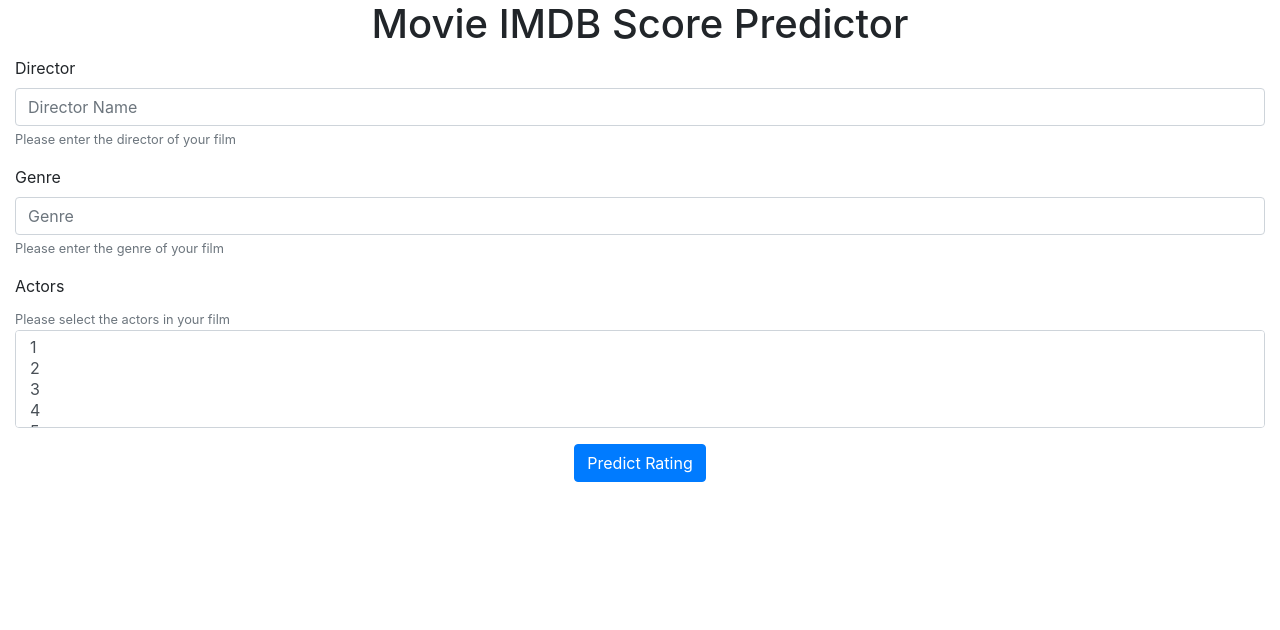
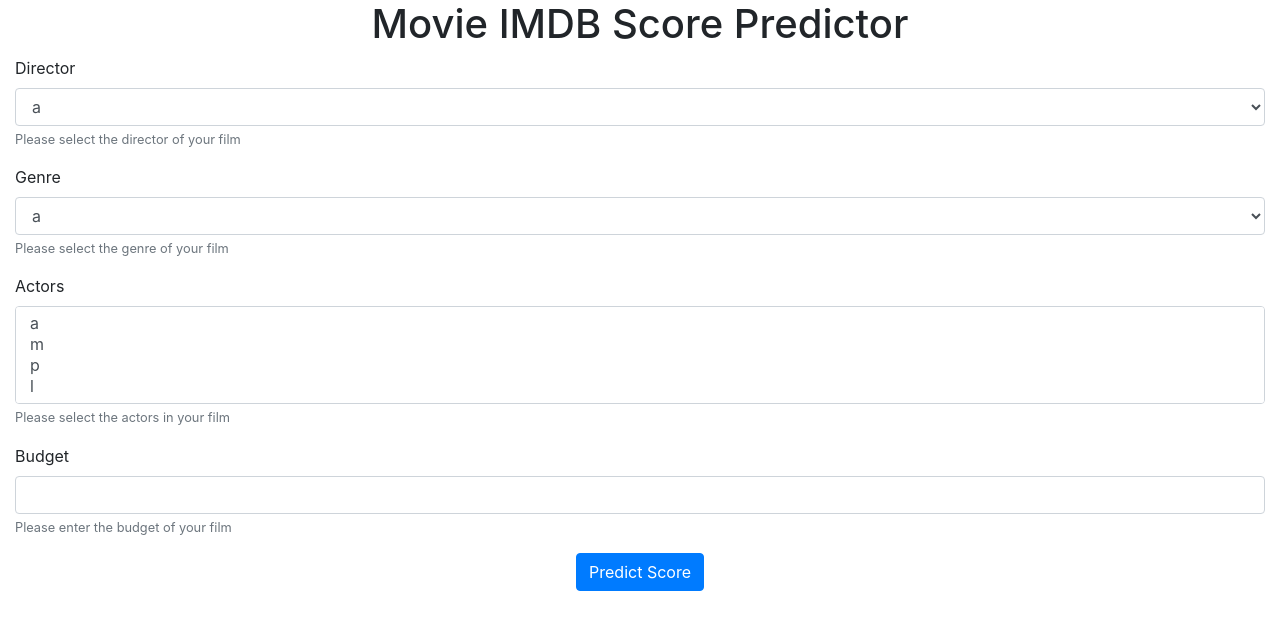
Before and after one commit to shravanjeevan/comp9321-ass2, a Flask app: template templates/index.html in a window 1280 px wide. Shown: the top 630 px of the page. Run offline with Flask 2, Linux system fonts and the light colour scheme; the template is opened without the code that fills it: most values are stand-ins (such as "Sample title", 1, 10 or a date in 2020); parts of the project's set-up code (start-up, migrations or seed data) failed here and were passed over; some libraries are stand-ins or nearby versions.

Commit message:
Updated home page UI - added dropdowns and extra fields

```diff
--- a/app.py
+++ b/app.py
@@ -581,7 +581,10 @@
 # APP ROUTING FUNCTIONS
 @app.route('/home', methods=['GET'])
 def index():
-    return render_template('index.html')
+
+    return render_template('index.html', directors=list(directorDF['director_name']),
+                                         actors=list(actorDF['actor_name']),
+                                         genres=list(genresDF['genres']))
 
 if __name__ == '__main__':
     app.run(debug=True, use_reloader=True)
--- a/templates/index.html
+++ b/templates/index.html
@@ -5,33 +5,45 @@
   <h1>Movie IMDB Score Predictor</h1>
 </center>
 
+<div class="form-group">
+<label for="Director">Director</label>
+<select class="form-control">
+  {% for dir in directors[1:] %}
+   <option>{{dir}}</option>
+  {% endfor %}
+</select>
+<small id="directorHelp" class="form-text text-muted">Please select the director of your film</small>
+</div>
+
 <form>
   <div class="form-group">
-    <label for="Director">Director</label>
-    <input type="text" class="form-control" id="directorInput" aria-describedby="directorHelp" placeholder="Director Name">
-    <small id="directorHelp" class="form-text text-muted">Please enter the director of your film</small>
-  </div>
-  <div class="form-group">
     <label for="Genre">Genre</label>
-    <input type="text" class="form-control" id="genreInput" placeholder="Genre">
-    <small id="directorHelp" class="form-text text-muted">Please enter the genre of your film</small>
-    <div class="form-group">
-  </div>
+    <select class="form-control">
+      {% for gen in genres[1:] %}
+       <option>{{gen}}</option>
+      {% endfor %}
+    </select>
+    <small id="genreHelp" class="form-text text-muted">Please select the genre of your film</small>
+</div>
+
   <div class="form-group">
    <label for="Actors">Actors</label>
+   <select multiple class="form-control" id="exampleFormControlSelect2">
+     {% for actor in actors[1:] %}
+      <option>{{actor}}</option>
+     {% endfor %}
+   </select>
    <small id="actorsHelp" class="form-text text-muted">Please select the actors in your film</small>
-   <select multiple class="form-control" id="exampleFormControlSelect2">
-     <option>1</option>
-     <option>2</option>
-     <option>3</option>
-     <option>4</option>
-     <option>5</option>
-   </select>
  </div>
-  </div>
+
+ <div class="form-group">
+  <label for="budget">Budget</label>
+  <input type="number" class="form-control" id="exampleInputEmail1" aria-describedby="budgetHelp">
+  <small id="budgetHelp" class="form-text text-muted">Please enter the budget of your film</small>
+</div>
 
   <center>
-  <button type="submit" class="btn btn-primary">Predict Rating</button>
+  <button type="submit" class="btn btn-primary">Predict Score</button>
   </center>
 </form>
 
```
